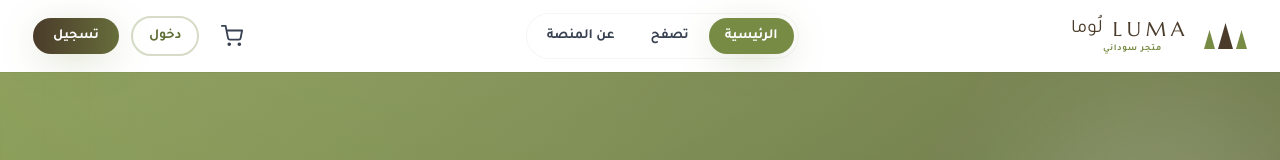
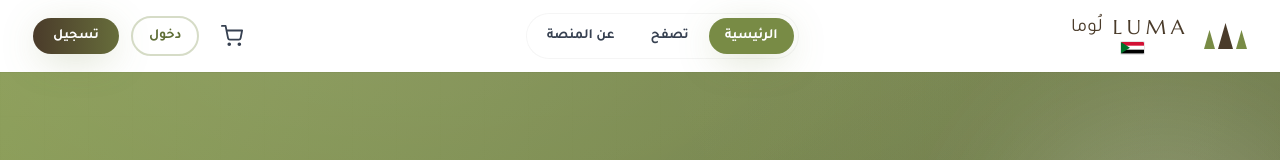
Before and after one commit to AHMED-JMD/e-comm_front, a React (Vite) app: page / in a window 1280 px wide. Shown: the top 160 px of the page. Built offline with nearby package versions, Linux system fonts and the light colour scheme; no server answers; a web font is replaced by a local one.

Commit message:
sudan logo flag

```diff
--- a/src/components/AdminLayout.jsx
+++ b/src/components/AdminLayout.jsx
@@ -27,7 +27,7 @@ function Brand({ isCollapsed }) {
       <LogoIcon size={44} radius="1rem" className="shadow-glow" />
       {!isCollapsed && (
         <div className="min-w-0">
-          <Logo height={19} showArabic={false} showTagline={false} />
+          <Logo height={19} showArabic={false} showFlag={false} />
           <p className="text-[11px] text-gray-400 font-bold mt-0.5">
             لوحة التحكم
           </p>
--- a/src/components/Logo.jsx
+++ b/src/components/Logo.jsx
@@ -5,6 +5,25 @@
  */
 
 const TRIANGLE = { clipPath: "polygon(50% 0, 100% 100%, 0 100%)" };
+
+/** Small Sudan flag — the badge that sits under the wordmark. */
+export function SudanFlag({ width = 20, className = "" }) {
+  return (
+    <svg
+      viewBox="0 0 18 9"
+      width={width}
+      height={width / 2}
+      className={`shrink-0 rounded-[1px] ring-1 ring-black/10 ${className}`}
+      role="img"
+      aria-label="السودان"
+    >
+      <rect width="18" height="3" fill="#D21034" />
+      <rect y="3" width="18" height="3" fill="#FFFFFF" />
+      <rect y="6" width="18" height="3" fill="#000000" />
+      <path d="M0 0 L7 4.5 L0 9 Z" fill="#007229" />
+    </svg>
+  );
+}
 
 /** Bare pyramid mark — used on its own for icons and favicons. */
 export function LogoMark({ height = 22, tone = "brand", className = "" }) {
@@ -32,7 +51,8 @@ export function LogoMark({ height = 22, tone = "brand", className = "" }) {
 }
 
 /**
- * Horizontal lockup: mark + LUMA + لُوما, the compact form from the brand sheet.
+ * Horizontal lockup: mark + LUMA + لُوما over a small Sudan flag, the compact
+ * form from the brand sheet.
  * `tone="onDark"` swaps in the sand/off-white pair for dark surfaces.
  */
 export default function Logo({
@@ -40,15 +60,14 @@ export default function Logo({
   tone = "brand",
   showArabic = true,
   showLatin = true,
-  showTagline = true,
+  showFlag = true,
   className = "",
 }) {
   const latinSize = Math.round(height * 0.75);
   const arabicSize = Math.round(height * 0.72);
-  const taglineSize = Math.max(9, Math.round(height * 0.34));
+  const flagWidth = Math.max(14, Math.round(height * 0.9));
   const textColor = tone === "onDark" ? "text-canvas" : "text-ink";
   const arabicColor = tone === "onDark" ? "text-pink-200" : "text-ink";
-  const taglineColor = tone === "onDark" ? "text-pink-200/80" : "text-blue-600";
 
   return (
     <span className={`inline-flex items-center gap-2.5 ${className}`}>
@@ -80,15 +99,7 @@ export default function Logo({
           )}
         </span>
 
-        {showTagline && (
-          <span
-            dir="rtl"
-            className={`font-bold leading-none ${taglineColor}`}
-            style={{ fontSize: taglineSize, letterSpacing: "0.08em" }}
-          >
-            متجر سوداني
-          </span>
-        )}
+        {showFlag && <SudanFlag width={flagWidth} />}
       </span>
     </span>
   );
--- a/src/pages/AdminLogin.jsx
+++ b/src/pages/AdminLogin.jsx
@@ -87,7 +87,7 @@ export default function AdminLogin() {
               <LogoMark height={20} tone="onDark" />
             </span>
             <div>
-              <Logo height={19} tone="onDark" showArabic={false} showTagline={false} />
+              <Logo height={19} tone="onDark" showArabic={false} showFlag={false} />
               <p className="text-white/60 text-xs font-bold mt-0.5">
                 لوحة التحكم
               </p>
```
